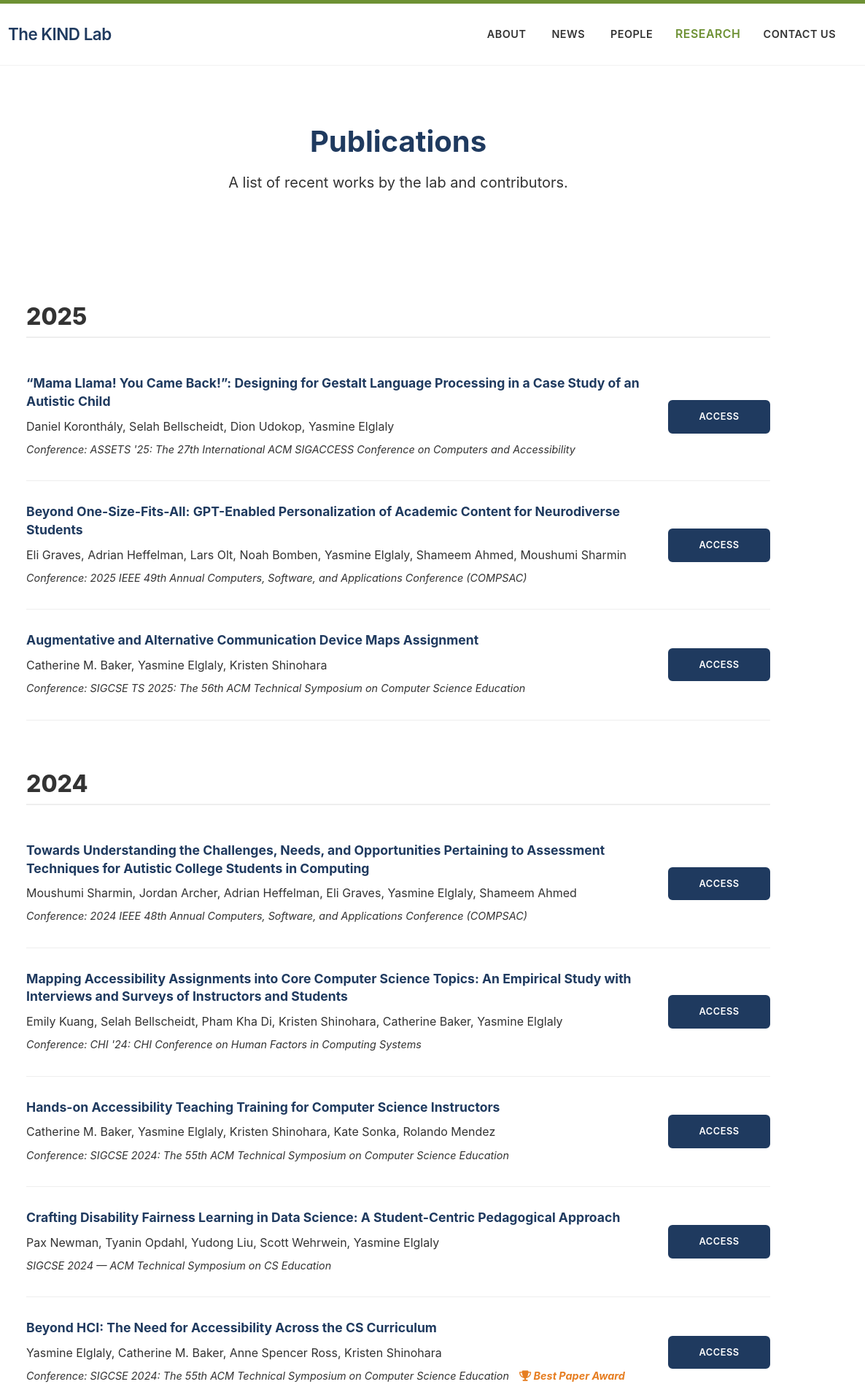
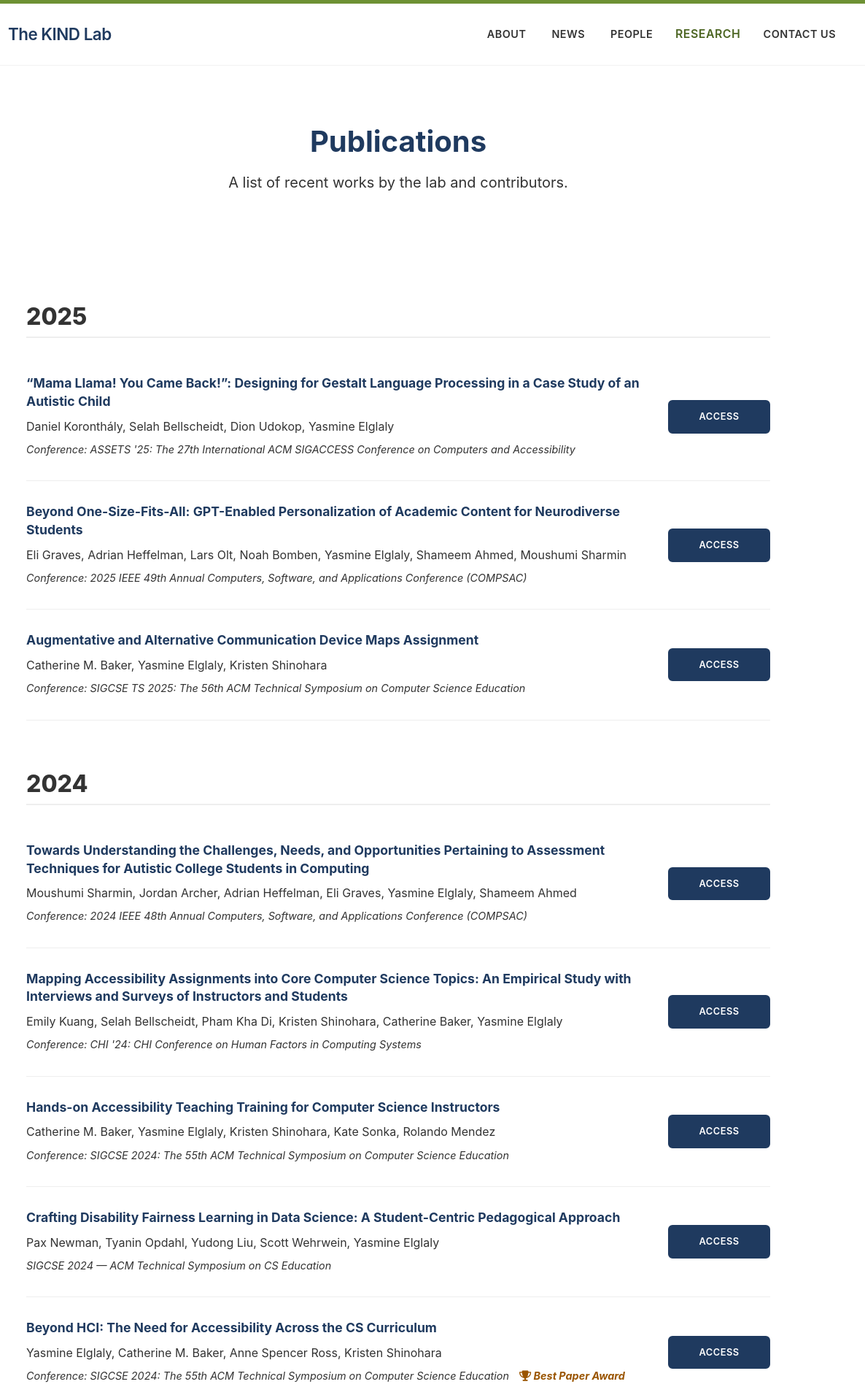
Before and after one commit to thekindlab/thekindlab.github.io, a plain HTML site: page publications.html in a window 1280 px wide. Shown: the top 1900 px of the page at 73% size, 94-1280 px from the left. Drawn offline with Linux system fonts and the light colour scheme.

Commit message:
Best award contrast issue and dropdown contrast

```diff
--- a/css/style.css
+++ b/css/style.css
@@ -242,7 +242,7 @@ header {
 .nav-links .dropdown-toggle:hover,
 .nav-links .dropdown-toggle:focus,
 .nav-links .active {
-    color: var(--accent-color);
+    color: #4d6623; /* Darker green for WCAG AA contrast on white (~6:1) */
     transform: scale(1.1);
 }
 
@@ -666,7 +666,7 @@ button:focus,
 
 /* Special award designation */
 .award-text {
-    color: #e67e22;
+    color: #9a5500; /* Darker orange for WCAG AA contrast (~5:1) */
     font-weight: 700;
     margin-left: 10px;
 }
```
